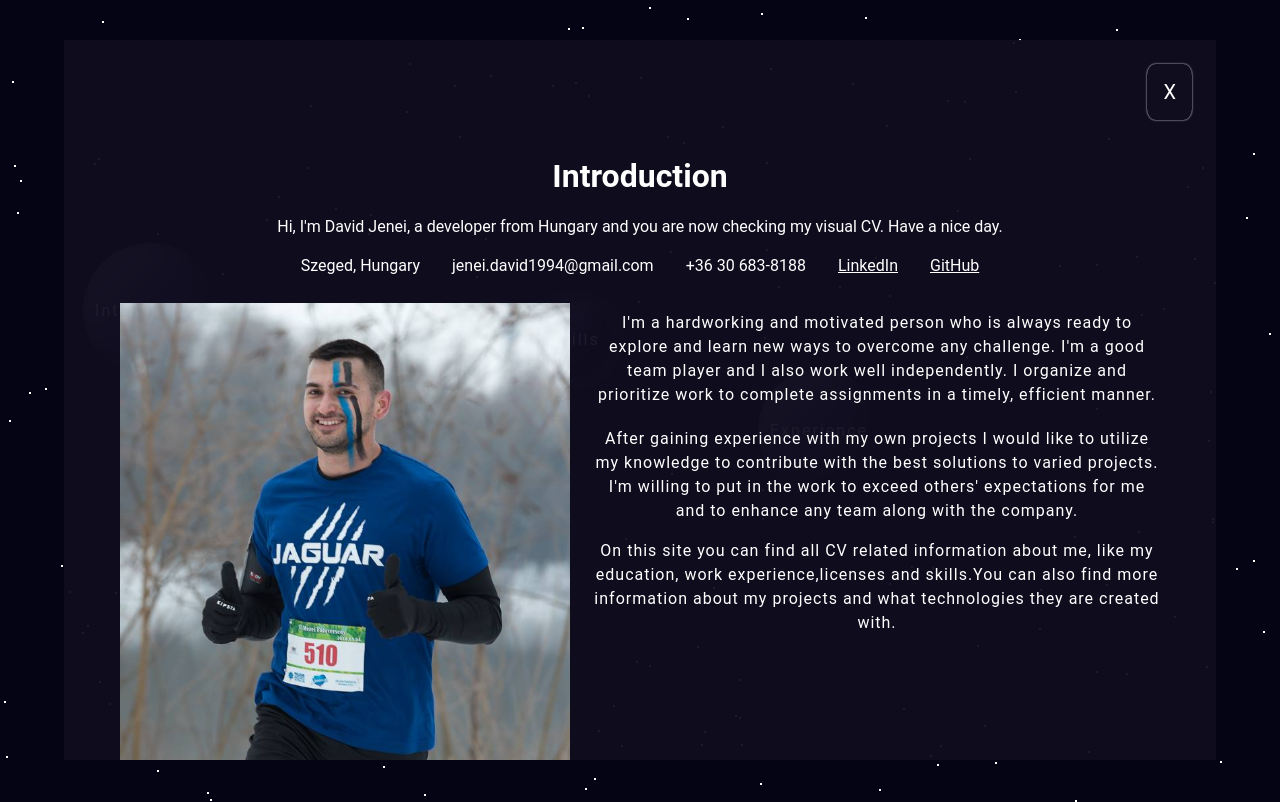
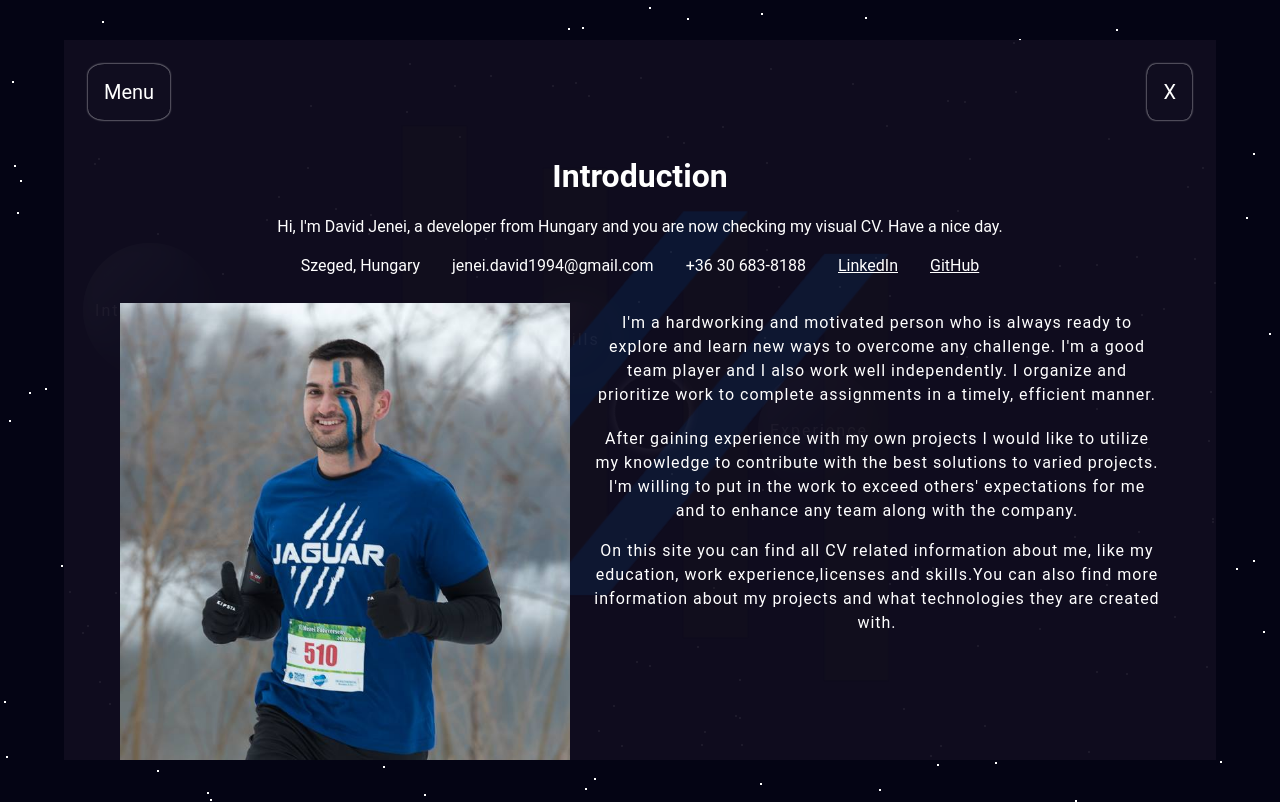
Before and after one commit to DavidJenei94/warpaint-vision, a React (Create React App) app: page / in a window 1280 px wide. Both pictures are taken after a click on the element "Introduction". Built offline with nearby package versions, Linux system fonts and the light colour scheme.

Commit message:
Add menu and model background logo

```diff
--- /dev/null
+++ b/src/components/Main/BlackHole.module.scss
@@ -0,0 +1,35 @@
+.blackhole {
+  position: absolute;
+  display: flex;
+  align-items: center;
+
+  width: 50px;
+  height: 50px;
+  top: calc(50% - 25px);
+  left: calc(50% - 25px);
+
+  padding: 12px;
+
+  cursor: pointer;
+
+  border-radius: 100%;
+  background-color: #000000;
+  box-shadow: 2px 2px 8px rgb(255, 255, 255), -2px -2px 8px rgb(255, 255, 255);
+  transform-origin: center;
+  animation: spin 5s linear infinite;
+
+  &:hover {
+    box-shadow: 2px 2px 15px rgb(255, 255, 255), -2px -2px 15px rgb(255, 255, 255);
+    // box-shadow: 2px 2px 8px rgb(0, 0, 0), -2px -2px 8px rgb(0, 0, 0);
+    // box-shadow: 2px 2px 8px rgb(129, 129, 129), -2px -2px 8px rgb(0, 0, 0);
+  }
+}
+
+@keyframes spin {
+  0% {
+    transform: rotate(0deg);
+  }
+  100% {
+    transform: rotate(360deg);
+  }
+}
--- /dev/null
+++ b/src/components/Main/BlackHole.tsx
@@ -0,0 +1,21 @@
+import styles from './BlackHole.module.scss';
+
+interface BlackHoleProps {
+  setActiveBubble: React.Dispatch<React.SetStateAction<string>>;
+}
+
+const BlackHole = ({ setActiveBubble }: BlackHoleProps) => {
+  const handleOnClick = () => {
+    setActiveBubble('menu');
+  };
+
+  return (
+    <div
+      className={styles.blackhole}
+      onClick={handleOnClick}
+      title="Menu"
+    ></div>
+  );
+};
+
+export default BlackHole;
--- a/src/components/Main/Main.tsx
+++ b/src/components/Main/Main.tsx
@@ -3,9 +3,11 @@ import { useCollisionDetection } from '../../hooks/useCollisionDetection';
 import { useWindowDimensions } from '../../hooks/useDimensions';
 import { bubble, defaultBubble } from '../../models/bubble.model';
 import { randomInRange } from '../../utils/math';
+
 import Bubble from './Bubble';
 import Modal from './Modal';
 import Background from './Background';
+import BlackHole from './BlackHole';
 
 import styles from './Main.module.scss';
 
@@ -13,7 +15,6 @@ const Main = () => {
   const mainContainerRef = useRef<any>(null);
 
   const { width: windowWidth, height: windowHeight } = useWindowDimensions();
-
 
   const [initialized, setInitialized] = useState<boolean>(false);
 
@@ -184,6 +185,8 @@ const Main = () => {
         <p>Projects</p>
       </Bubble>
 
+      {windowWidth && windowHeight && <BlackHole  setActiveBubble={setActiveBubble} />}
+
       {/* Starting with "-" means it is unimplemented */}
       {activeBubble && activeBubble[0] !== "-" && (
         <Modal activeBubble={activeBubble} setActiveBubble={setActiveBubble} />
--- /dev/null
+++ b/src/components/Main/Menu.module.scss
@@ -0,0 +1,9 @@
+.menu {
+  display: flex;
+  flex-direction: column;
+  align-items: center;
+
+  button {
+    margin: 8px;
+  }
+}
--- /dev/null
+++ b/src/components/Main/Menu.tsx
@@ -0,0 +1,39 @@
+import Button from '../UI/Button';
+
+import styles from './Menu.module.scss';
+
+interface MenuProps {
+  setActiveBubble: React.Dispatch<React.SetStateAction<string>>;
+}
+
+const Menu = ({ setActiveBubble }: MenuProps) => {
+  const handleClick = (event: React.MouseEvent<HTMLButtonElement>) => {
+    const name = (event.target as HTMLButtonElement).name;
+    setActiveBubble(name);
+  };
+
+  return (
+    <div className={styles.menu}>
+      <Button name="intro" onClick={handleClick}>
+        Introduction
+      </Button>
+      <Button name="projects" onClick={handleClick}>
+        Projects
+      </Button>
+      <Button name="skills" onClick={handleClick}>
+        Skills
+      </Button>
+      <Button name="exp" onClick={handleClick}>
+        Experience
+      </Button>
+      <Button name="edu" onClick={handleClick}>
+        Education
+      </Button>
+      <Button name="hobbies" onClick={handleClick}>
+        Hobbies
+      </Button>
+    </div>
+  );
+};
+
+export default Menu;
--- a/src/components/Main/Modal.module.scss
+++ b/src/components/Main/Modal.module.scss
@@ -1,4 +1,5 @@
 @use '../../utils/styles.variables' as styles;
+@use '../UI/Button.module.scss' as buttonstyles;
 
 .modal {
   box-sizing: border-box;
@@ -19,9 +20,27 @@
     padding: 8px 16px;
   }
 
-  .close {
+  .menubar {
     display: flex;
-    justify-content: flex-end;
+
+    .close {
+      @include buttonstyles.basebutton;
+
+      margin-left: auto;
+    }
+  }
+
+  .logo {
+    opacity: 0.15;
+
+    width: 50%;
+
+    position: fixed;
+    top: 50%;
+    left: 50%;
+    transform: translateX(-50%) translateY(-50%);
+
+    z-index: -1;
   }
 
   &::-webkit-scrollbar {
--- a/src/components/Main/Modal.tsx
+++ b/src/components/Main/Modal.tsx
@@ -5,8 +5,10 @@ import Introduction from '../Content/Introduction';
 import Projects from '../Content/Projects/Projects';
 import Skills from '../Content/Skills';
 import Button from '../UI/Button';
+import Menu from './Menu';
 
 import styles from './Modal.module.scss';
+import logo from '../../assets/menu/logo.png';
 
 interface ModalProps {
   activeBubble: string;
@@ -16,6 +18,10 @@ interface ModalProps {
 const Modal = ({ activeBubble, setActiveBubble }: ModalProps) => {
   const handleClose = () => {
     setActiveBubble('');
+  };
+
+  const handleMenu = () => {
+    setActiveBubble('menu');
   };
 
   let activeContent: any = null;
@@ -38,6 +44,9 @@ const Modal = ({ activeBubble, setActiveBubble }: ModalProps) => {
     case 'intro':
       activeContent = <Introduction />;
       break;
+    case 'menu':
+      activeContent = <Menu setActiveBubble={setActiveBubble} />;
+      break;
     default:
       // An empty modal is opened if the content is unimplemented
       // Starting with "-" means it is unimplemented
@@ -46,9 +55,13 @@ const Modal = ({ activeBubble, setActiveBubble }: ModalProps) => {
 
   return (
     <div className={styles.modal}>
-      <div className={styles.close}>
-        <Button onClick={handleClose}>X</Button>
+      <div className={styles.menubar}>
+        {activeBubble !== 'menu' && <Button onClick={handleMenu}>Menu</Button>}
+        <Button className={styles.close} onClick={handleClose}>
+          X
+        </Button>
       </div>
+      <img className={styles.logo} src={logo} alt="warpaint vision logo" />
       {activeContent && activeContent}
     </div>
   );
```
Also changed, not shown: src/assets/menu/logo.png (added).
